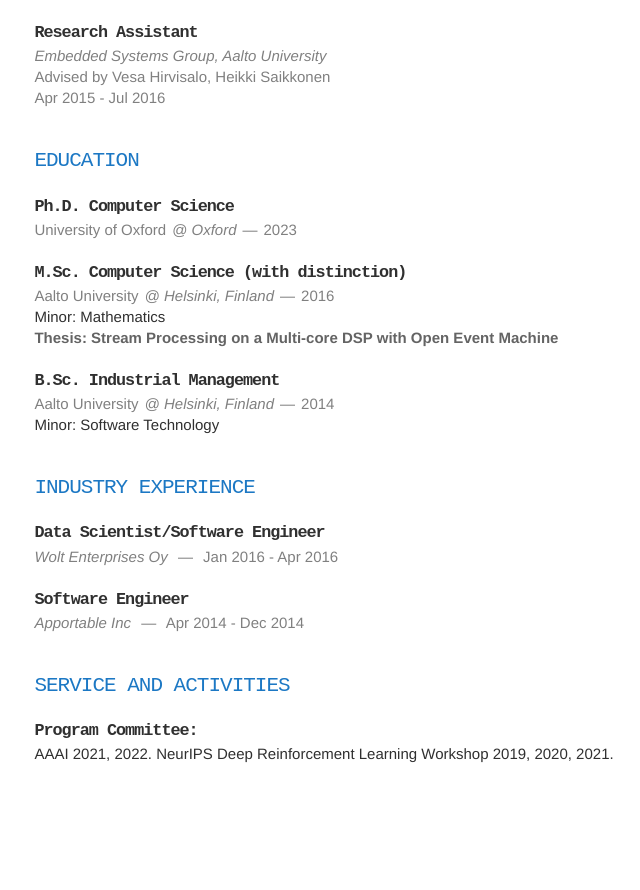
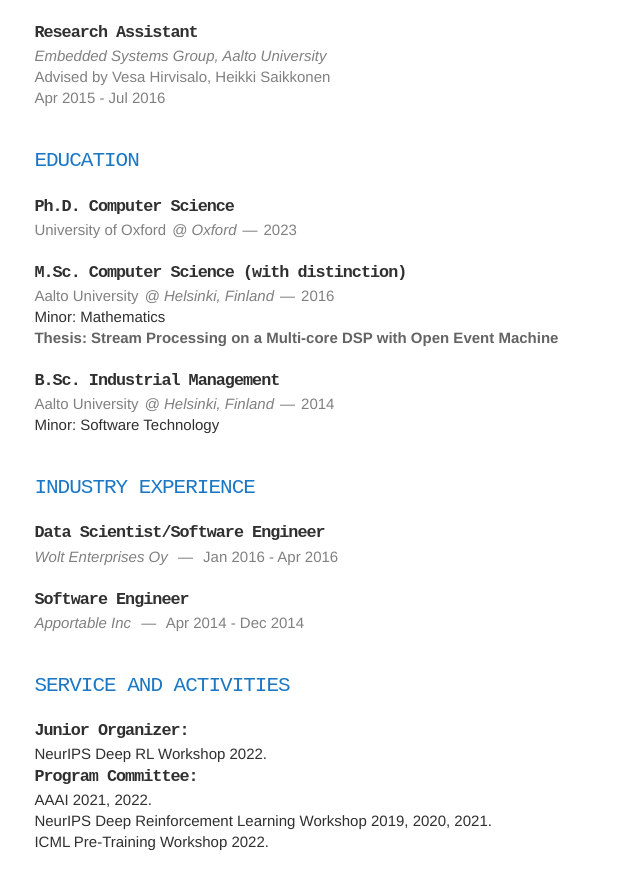
Before and after one commit to vuoristo/vuoristo.github.io, a Jekyll site: the page built from index.html, in a window 1280 px wide and 900 px high, scrolled down 1398 px. Shown: the top 890 px of the window, without its empty margins (164-804 px from the left). Built offline with Jekyll 4.4.1, drawn with Linux system fonts in a browser that asks for light colours; nearby versions of some CDN libraries; some web fonts are replaced; before the commit the page ends 2210 px from its top, so only the background shows below that.

Commit message:
Add junior organizer to service activities

```diff
--- /dev/null
+++ b/_data/junior_organizer.yaml
@@ -0,0 +1 @@
+- venue: NeurIPS Deep RL Workshop 2022
--- a/_data/reviewer_venues.yaml
+++ b/_data/reviewer_venues.yaml
@@ -1,2 +1,3 @@
 - venue: AAAI 2021, 2022
 - venue: NeurIPS Deep Reinforcement Learning Workshop 2019, 2020, 2021
+- venue: ICML Pre-Training Workshop 2022
--- a/_includes/service.html
+++ b/_includes/service.html
@@ -2,9 +2,13 @@
     <h1>Service and Activities</h1>
     <article>
         <header>
+            <h1>Junior Organizer: </h1>
+                {% for junior_organizer in site.data.junior_organizer %}
+                    <p>{{ junior_organizer.venue }}.</p>
+                {% endfor %}
             <h1>Program Committee: </h1>
                 {% for reviewer_venue in site.data.reviewer_venues %}
-                    {{ reviewer_venue.venue }}.
+                <p>{{ reviewer_venue.venue }}.</p>
                 {% endfor %}
         </header>
     </article>
```
